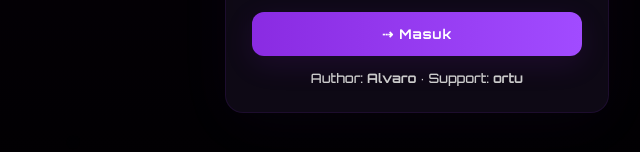
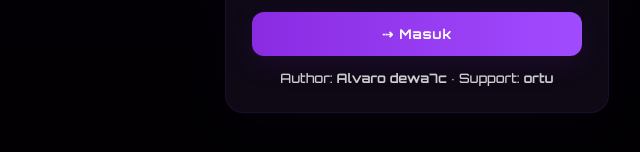
Before and after one commit to alvarodewa/ALVARO-ROAR, a plain HTML site: page index.html in a window 1280 px wide. Shown: the part 450-602 px from the top of the page, 223-863 px from the left. Drawn offline with Linux system fonts and the light colour scheme.

Commit message:
Update author name in footer

```diff
--- a/index.html
+++ b/index.html
@@ -20,7 +20,7 @@
     <input id="inPass" type="password" placeholder="Password" value="" />
     <button id="btnLogin" class="big-btn">⇢ Masuk</button>
 
-    <div class="footer">Author: <strong>Alvaro</strong> · Support: <strong>ortu</strong></div>
+    <div class="footer">Author: <strong>Alvaro dewa7c</strong> · Support: <strong>ortu</strong></div>
   </div>
 
   <!-- DASHBOARD CARD -->
```
